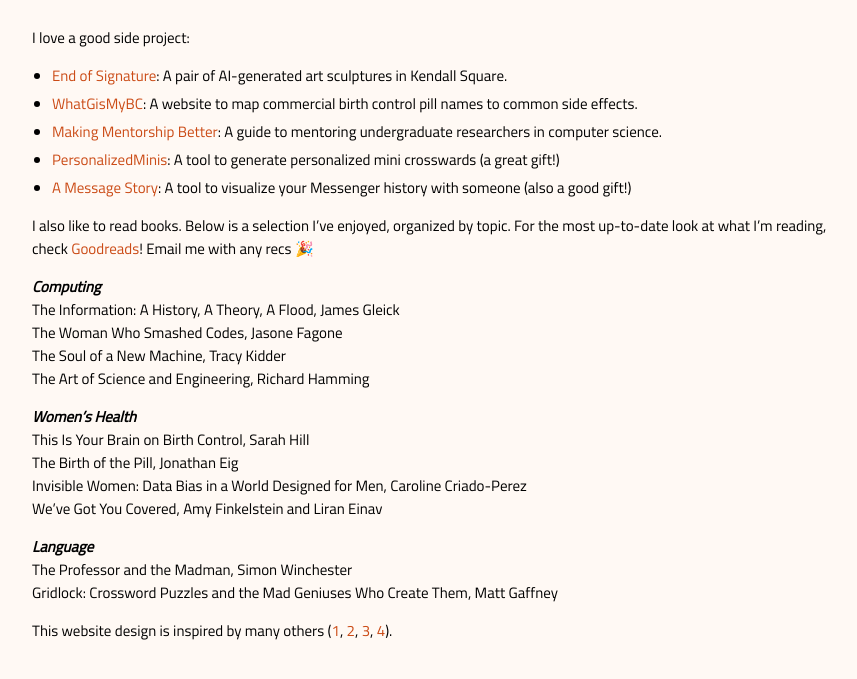
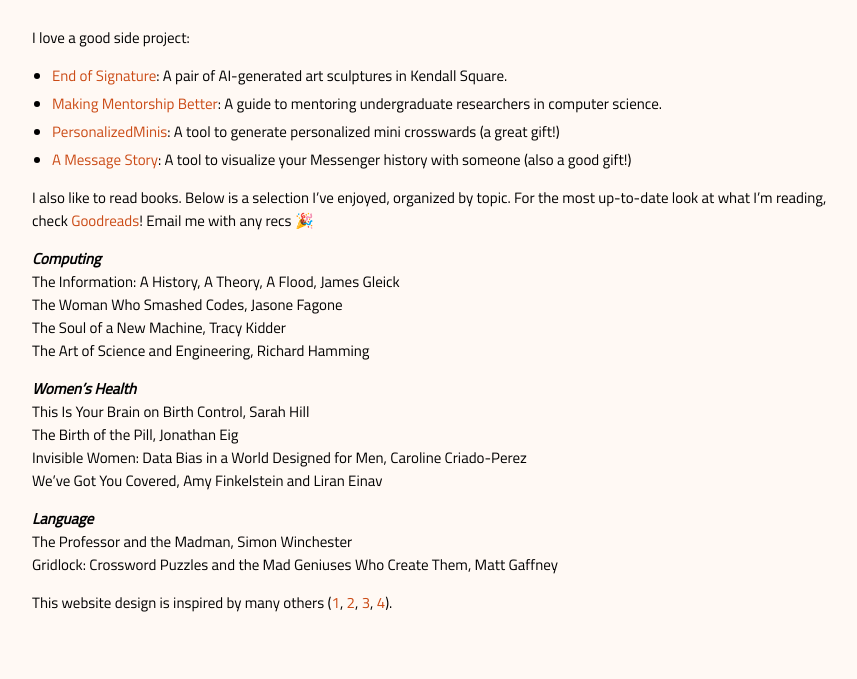
Before and after one commit to dmshanmugam/dmshanmugam.github.io, a Jekyll site: the page built from misc.md, in a window 1280 px wide, cut to the strip 272-1129 px from the top of the page. Shown: the top 679 px of the strip, without its empty margins (208-1065 px from the left). Built offline with Jekyll 4.4.1, drawn with Linux system fonts in a browser that asks for light colours.

Commit message:
update to remove broken link

```diff
--- a/misc.md
+++ b/misc.md
@@ -5,7 +5,7 @@ layout: default
 I love a good side project:
 
 - [End of Signature](https://listart.mit.edu/art-artists/end-signature-2021-2022): A pair of AI-generated art sculptures in Kendall Square.
-- [WhatGisMyBC](https://whatgismybc.pythonanywhere.com): A website to map commercial birth control pill names to common side effects.
+<!-- - [WhatGisMyBC](https://whatgismybc.pythonanywhere.com): A website to map commercial birth control pill names to common side effects. -->
 - [Making Mentorship Better](https://makingmentorshipbetter.github.io): A guide to mentoring undergraduate researchers in computer science.
 - [PersonalizedMinis](https://github.com/divyashan/personalized_mini): A tool to generate personalized mini crosswards (a great gift!)
 - [A Message Story](https://github.com/divyashan/a_message_story): A tool to visualize your Messenger history with someone (also a good gift!)
```
